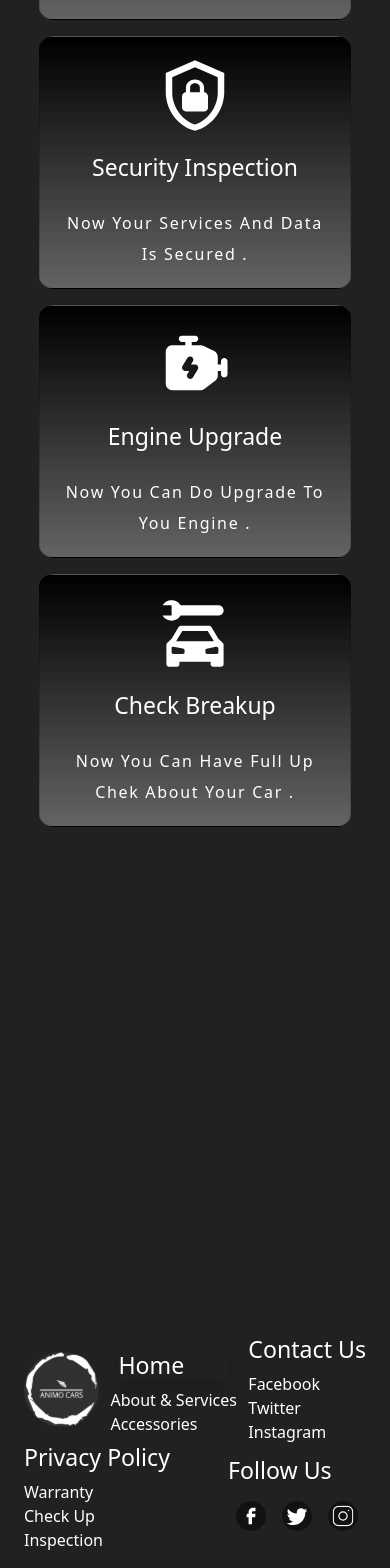
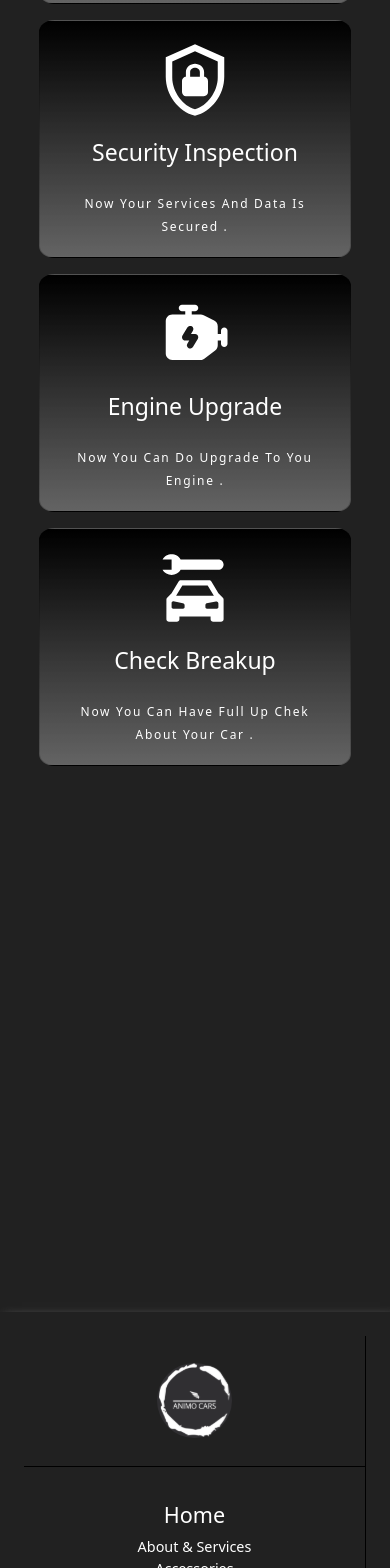
Before and after one commit to AL-Shimaa-Jamal/Amino-Cars, a Vue app in the folder templet1/: page /about in a window 390 px wide. Shown: the part 432-2000 px from the top of the page. Built offline with nearby package versions, Linux system fonts and the light colour scheme.

Commit message:
change some style attribute to make response design

```diff
--- a/templet1/src/components/FooterBar.vue
+++ b/templet1/src/components/FooterBar.vue
@@ -1,11 +1,11 @@
 <template>
-  <div class="d-flex justify-content-between align-items-center flex-wrap w-100 p-4 shadow">
+  <div class="gridSys  w-100 p-4 ">
     <!-- logo -->
     <div class="logo">
       <img src="/logo.svg" alt="" />
     </div>
     <div class="Home">
-      <h3 class="m-2 shadow"><router-link class="link" to="/">home </router-link></h3>
+      <h3 class="m-2 "><router-link class="link" to="/">home </router-link></h3>
       <li><router-link class="link" to="/about">about & services</router-link></li>
       <li><router-link class="link" to="/accessories">accessories</router-link></li>
     </div>
@@ -36,9 +36,17 @@
   </div>
 </template>
 <style scoped>
+.gridSys{
+  display: grid;
+  grid-template-columns: repeat(auto-fill , minmax(240px,1fr));
+  justify-content: space-evenly;
+  align-items: center;
+  box-shadow: 5px 5px 10px gray;
+}
 li {
   list-style: none;
 }
+
 h3 .link,
 li .link {
   text-decoration: none;
@@ -83,4 +91,39 @@ transform: scale(1.3,1.3);
 border: 2px solid white;
 border-radius: 50%;
 }
+@media screen and (max-width:800px) {
+  .gridSys{
+  grid-template-columns: repeat(auto-fill , minmax(130px,1fr));
+  justify-content: center;
+  text-align: center;
+  font-size: 90%;
+}
+  .gridSys div{
+  text-align: center;
+  border-right: 1px solid black;
+  border-bottom: 1px solid black;
+  padding: 8%;
+}
+h3{
+  font-size: 150%;
+}
+.follow a img{
+  width:20% ;
+  transition: all .6s ease-in-out;
+}
+}
+@media screen and (max-width:1000px) {
+  .gridSys{
+  grid-template-columns: repeat(auto-fill , minmax(230px,1fr));
+  justify-content: center;
+  text-align: center;
+  font-size: 90% ;
+}
+  .gridSys div{
+  text-align: center;
+border-right: .5px solid black;
+border-bottom: .5px solid black;
+padding: 8%;
+}
+}
 </style>
--- a/templet1/src/components/NavBar.vue
+++ b/templet1/src/components/NavBar.vue
@@ -70,7 +70,7 @@ nav .navbar-nav {
 .notclick{
 transition: all .5s .1s  ease-in-out;
 }
-.notclick:hover{
+.notclick:focus{
 font-size: 18px;
 color:rgb(174, 174, 242) !important;
 font-weight: bold;
--- a/templet1/src/views/AboutPage.vue
+++ b/templet1/src/views/AboutPage.vue
@@ -23,7 +23,7 @@
     </div>
     <!--  start features  -->
     <section class="featurs  ">
-      <div class="container d-flex flex-wrap justify-content-center align-items-center ">
+      <div class="container gridSys">
         <div class="card m-2 " v-for="(fet, i) in featurs" :key="i">
           <div>
             <img :src=fet.icon alt="featur icons" />
@@ -143,6 +143,12 @@ img {
   margin: 2% 0;
   padding: 2%;
 }
+.gridSys{
+  display: grid;
+  grid-template-columns: repeat(auto-fill,minmax(250px,1fr));
+  justify-content: center;
+  align-items: center;
+}
 .card {
   background: linear-gradient(to bottom, rgb(0, 0, 0, 1), rgb(255, 255, 255, 0.3));
   text-align: center;
@@ -173,4 +179,21 @@ img {
   padding: 2%;
   cursor: pointer;
 }
+@media screen and (max-width:500px) {
+  .gridSys{
+  display: grid;
+  grid-template-columns: repeat(auto-fill,minmax(200px,1fr));
+  justify-content: center;
+  align-items: center;
+}
+.card {
+font-size: 75%;
+}
+.card:hover div {
+  box-shadow: none;
+  transform: scale(1.1,1.1);
+  margin: 0;
+  padding: 0;
+}
+}
 </style>
--- a/templet1/src/views/HomePage.vue
+++ b/templet1/src/views/HomePage.vue
@@ -9,7 +9,10 @@
           find your expectation , or explore latest news in car world , accessories and all about
           cars
         </p>
-        <btn class="d-none d-lg-block" :title="title" />
+        <btn class="d-none d-lg-block" @click="displayInfo" :class="{none:block}" :title="title" />
+        <p class="d-none" >
+          Lorem ipsum dolor sit amet consectetur adipisicing elit. Excepturi dolorum possimus corrupti animi tenetur adipisci voluptates itaque dolores dignissimos! Illo accusantium porro mollitia fugiat? Quam similique velit eos consectetur aspernatur?
+        </p>
       </div>
     </div>
   </div>
@@ -23,7 +26,14 @@ export default {
   },
   data() {
     return {
-      title: 'Know more'
+      title: 'Know more',
+
+
+    }
+  },methods:{
+    displayInfo(){
+console.log('hi')
+
     }
   }
 }
```
